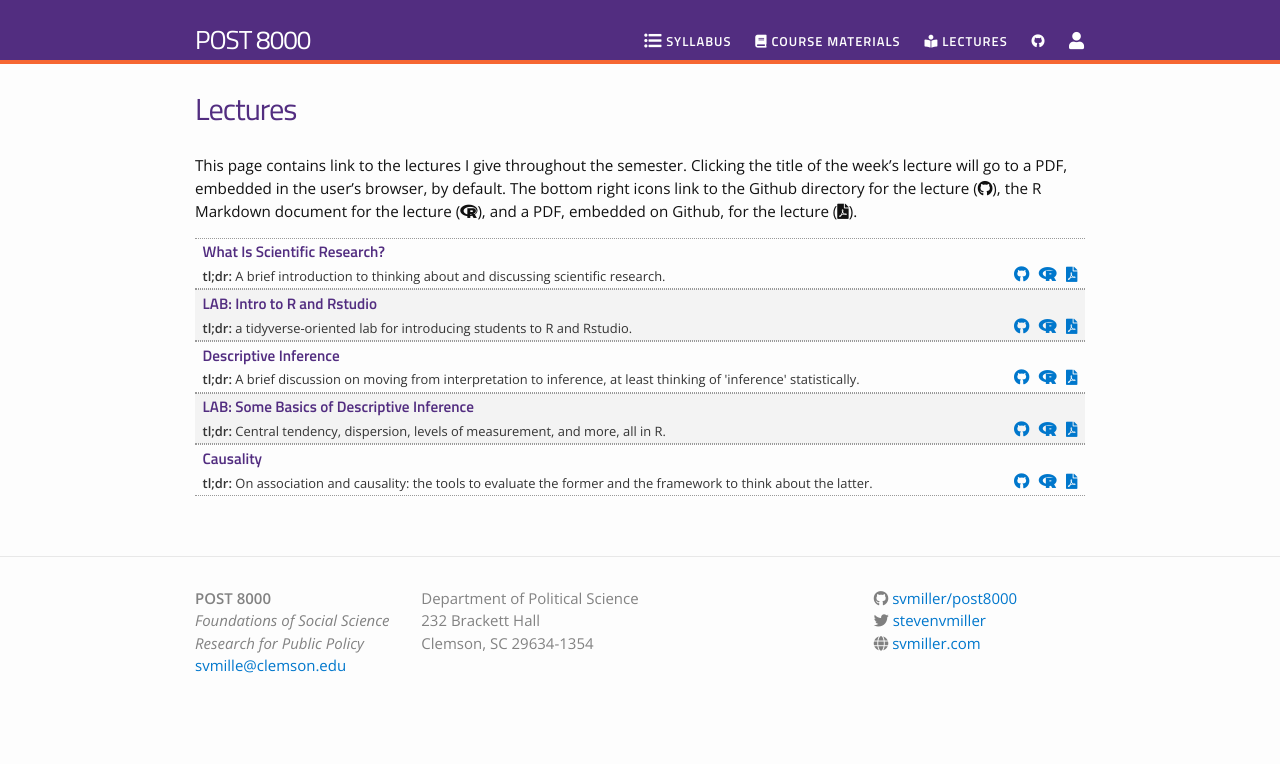
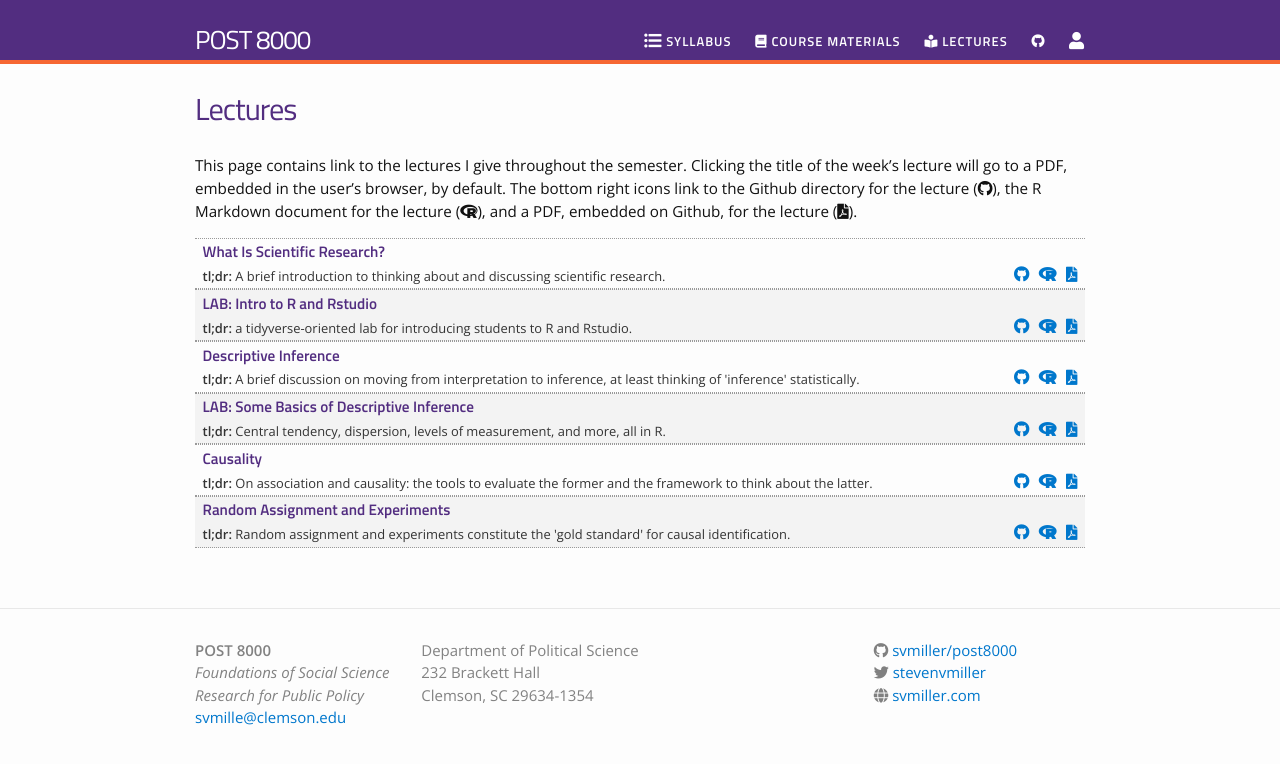
Before and after one commit to svmiller/post8000, a Jekyll site: the page built from lectures.md, in a window 1280 px wide. Shown: the top 764 px of the page. Built offline with Jekyll 4.4.1, drawn with Linux system fonts in a browser that asks for light colours; nearby versions of some CDN libraries.

Commit message:
commit it to lectures

```diff
--- a/_data/lectures.yml
+++ b/_data/lectures.yml
@@ -27,3 +27,8 @@
   filename: causality
   dirname: causality
   tldr: "On association and causality: the tools to evaluate the former and the framework to think about the latter."
+
+- title: "Random Assignment and Experiments"
+  filename: random-assignment-experiments
+  dirname: random-assignment-experiments
+  tldr: "Random assignment and experiments constitute the 'gold standard' for causal identification."
```
